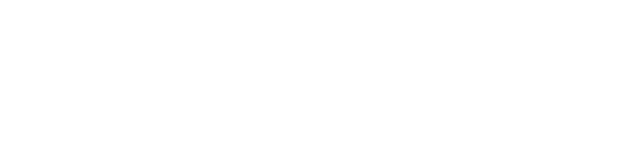
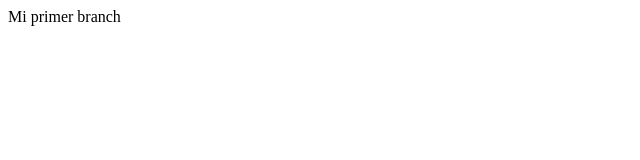
Before and after one commit to andresavila98/Virtualization, a plain HTML site: page index.html in a window 1280 px wide. Shown: the whole page, without its empty margins (0-640 px from the left). Drawn offline with Linux system fonts and the light colour scheme.

Commit message:
Mi primer branch

```diff
--- a/index.html
+++ b/index.html
@@ -6,6 +6,6 @@
     <title>Git labs</title>
 </head>
 <body>
-
+    <p>Mi primer branch</p>
 </body>
 </html>
```
